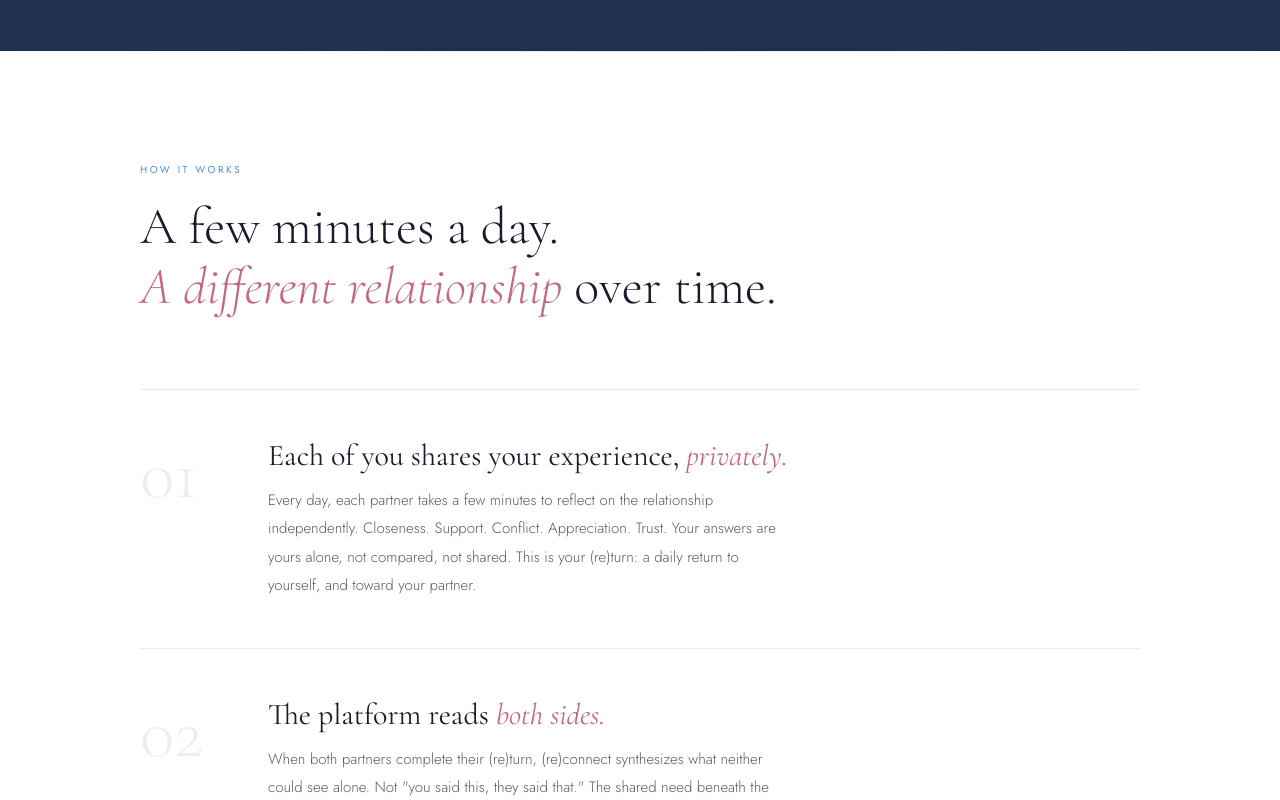
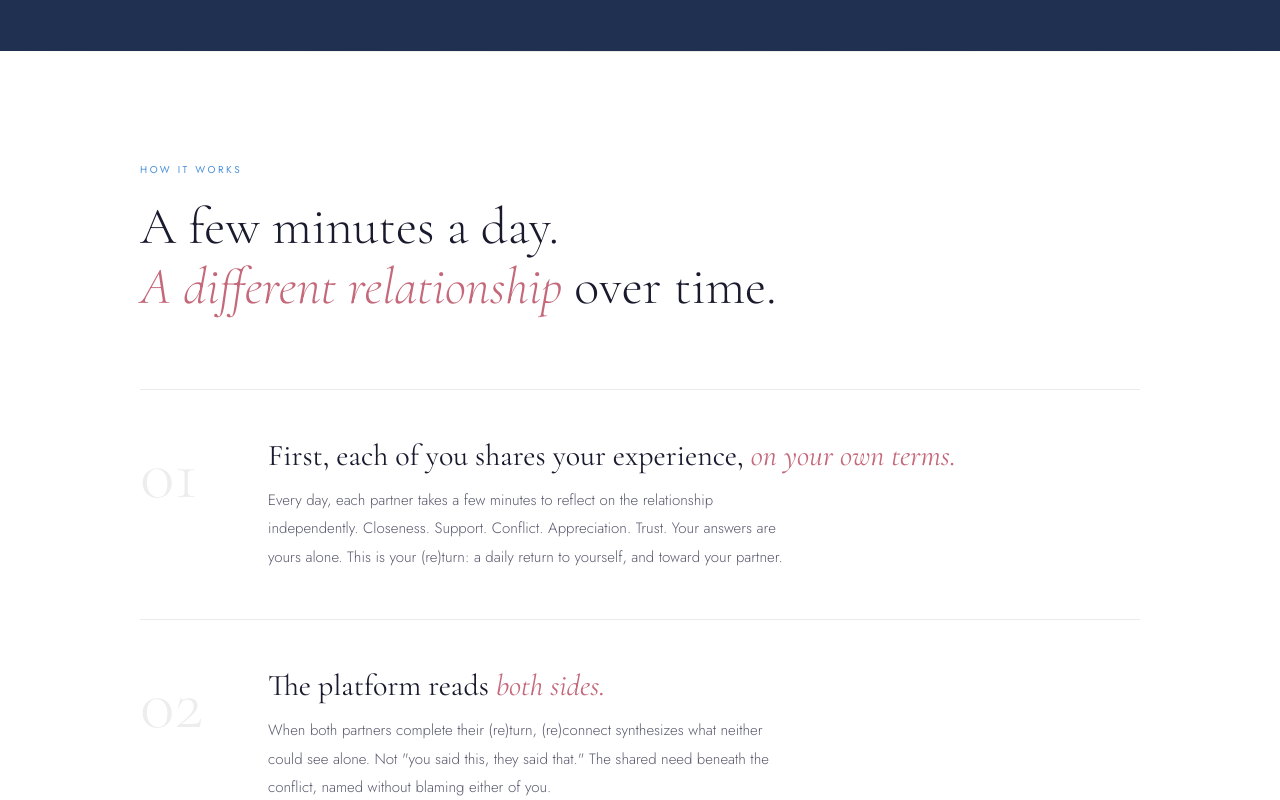
Before and after one commit to peteyluck-hub/reconnect-landing, a plain HTML site: page index.html in a window 1280 px wide. Shown: the part 2855-3655 px from the top of the page. Drawn offline with nearby package versions, Linux system fonts and the light colour scheme.

Commit message:
Copy refinement: soften privacy framing on landing page

```diff
--- a/index.html
+++ b/index.html
@@ -856,7 +856,7 @@ footer {
     <span class="different-eyebrow reveal">What makes it different</span>
     <h2 class="different-headline reveal reveal-delay-1">Most relationship tools<br>only hear <em style="color:var(--rose);">one side.</em></h2>
     <p class="different-body reveal reveal-delay-2">Most apps ask one person how the relationship is going. That person answers honestly, from their own experience. And it's incomplete.</p>
-    <p class="different-body reveal reveal-delay-3" style="margin-bottom:48px;">(re)connect was built around a different idea. Each partner engages independently, privately, without knowing what the other said.</p>
+    <p class="different-body reveal reveal-delay-3" style="margin-bottom:48px;">(re)connect was built around a different idea. Each partner engages independently, without knowing what the other said.</p>
 
     <!-- DUAL STREAM VISUAL -->
     <div class="dual-stream reveal reveal-slow reveal-delay-2">
@@ -948,8 +948,8 @@ footer {
       <div class="step reveal">
         <div class="step-num">01</div>
         <div class="step-content">
-          <div class="step-title">Each of you shares your experience, <em>privately.</em></div>
-          <div class="step-body">Every day, each partner takes a few minutes to reflect on the relationship independently. Closeness. Support. Conflict. Appreciation. Trust. Your answers are yours alone, not compared, not shared. This is your (re)turn: a daily return to yourself, and toward your partner.</div>
+          <div class="step-title">First, each of you shares your experience, <em>on your own terms.</em></div>
+          <div class="step-body">Every day, each partner takes a few minutes to reflect on the relationship independently. Closeness. Support. Conflict. Appreciation. Trust. Your answers are yours alone. This is your (re)turn: a daily return to yourself, and toward your partner.</div>
         </div>
       </div>
       <div class="step reveal reveal-delay-1">
```
